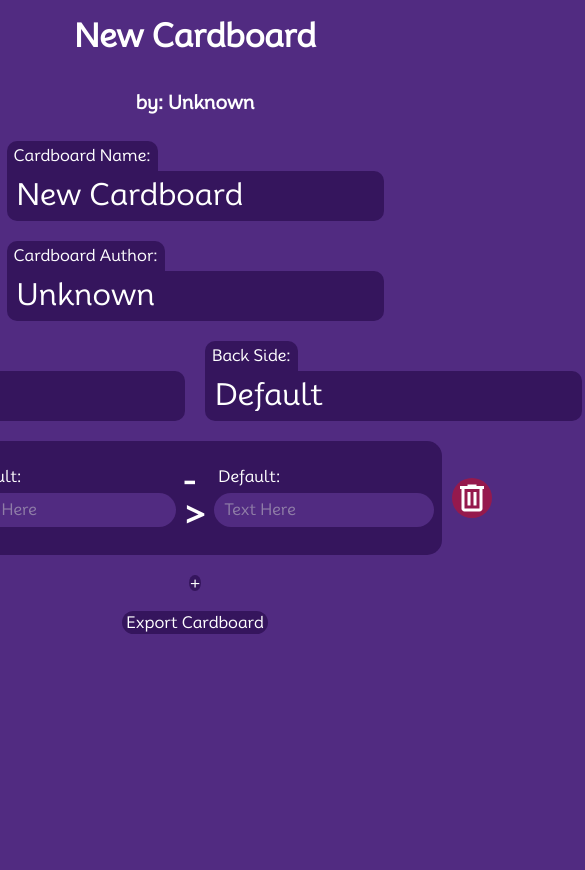
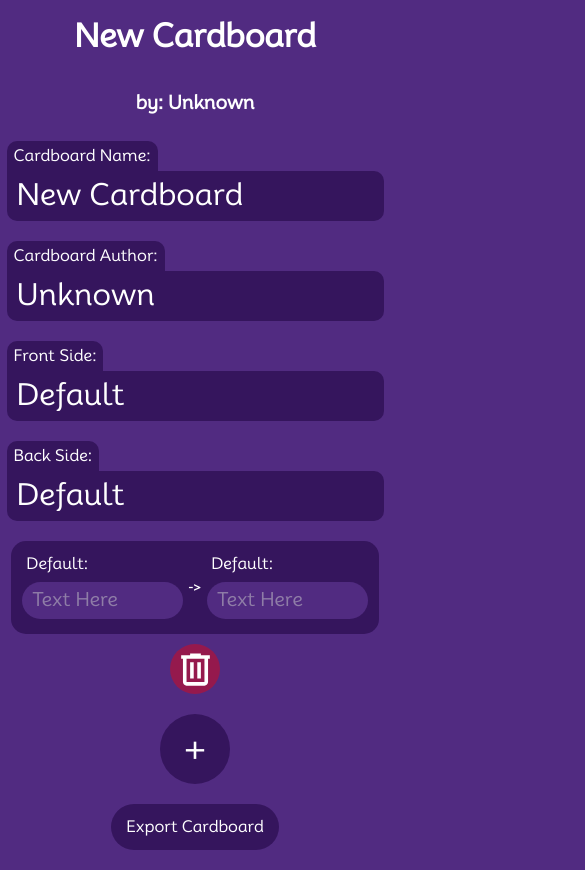
Before and after one commit to Siwek9/la-fiszki-website, a Vue app: page / in a window 390 px wide. Shown: the whole page, 585 px wide, since content can reach past the window. Before the commit the page ends 844 px from the top, so only its background shows below. Built offline with nearby package versions, Linux system fonts and the light colour scheme.

Commit message:
Make website responsive for mobile

```diff
--- a/src/App.vue
+++ b/src/App.vue
@@ -1,5 +1,5 @@
 <template>
-  <h1>{{ name }}</h1>
+  <h1 class="center-text">{{ name }}</h1>
   <h3>by: {{ author }}</h3>
   <TextInput
     name="Cardboard Name"
@@ -11,7 +11,7 @@
     :value="author"
     @valueChanged="setAuthor"
   />
-  <div class="row">
+  <div class="center-center row flex-wrap">
     <TextInput
       name="Front Side"
       :value="side_name.front"
@@ -127,10 +127,11 @@ html,
 body {
   padding: 0;
   margin: 0;
-  min-width: 100%;
+  max-width: 100%;
   min-height: 100%;
   background-color: #512b81;
   color: white;
+  overflow-x: hidden;
 }
 
 #app {
@@ -139,4 +140,31 @@ body {
   align-items: center;
   font-family: Mooli, sans-serif;
 }
+
+.text-center {
+  text-align: center;
+}
+
+.center-center {
+  display: flex;
+  justify-content: center;
+  align-items: center;
+}
+
+.row {
+  display: flex;
+  flex-direction: row;
+}
+
+.flex-wrap {
+  display: flex;
+  flex-wrap: wrap;
+}
+
+input,
+select,
+option,
+button {
+  font: inherit;
+}
 </style>
--- a/src/components/AddButton.vue
+++ b/src/components/AddButton.vue
@@ -23,15 +23,16 @@ export default {
 
 <style>
 .add-button {
-  margin-top: 10px;
+  margin-top: 20px;
   user-select: none;
   display: flex;
   justify-content: center;
   align-items: center;
   background-color: #35155d;
-  width: 3vw;
+  width: clamp(70px, 5vw, 90px);
+  height: clamp(70px, 5vw, 90px);
+  font-size: 35px;
   border-radius: 50%;
-  aspect-ratio: 1/1;
 }
 
 .add-button:hover {
--- a/src/components/ExportButton.vue
+++ b/src/components/ExportButton.vue
@@ -55,8 +55,7 @@ export default {
 .text-button {
   all: unset;
   margin: 20px;
-  padding: 1vw;
-  font: inherit;
+  padding: clamp(15px, 3vw, 25px);
   background-color: #35155d;
   border-radius: 25px;
 }
--- a/src/components/NewCardboard.vue
+++ b/src/components/NewCardboard.vue
@@ -1,5 +1,5 @@
 <template>
-  <div class="cardboard-top row center-middle">
+  <div class="center-center cardboard-and-delete">
     <div class="cardboard">
       <div class="row center-middle">
         <div class="cardboard-input">
@@ -18,7 +18,7 @@
             />
           </div>
         </div>
-        <span class="fields-divider">-></span>
+        <span class="fields-divider center-center">-></span>
         <div class="cardboard-input">
           <span class="input-name">{{ sideName.back }}:</span>
           <div class="input-field-background">
@@ -48,7 +48,6 @@
 export default {
   methods: {
     inputFocus: function (e) {
-      // console.log("siema")
       e.target.select();
     },
     frontSideMoveTab: function (e) {
@@ -60,7 +59,6 @@ export default {
       if (e.target.value != '') {
         this.$emit('nextCardboard', this.cardboardData.id);
       }
-      // browser.tabs.move()
     },
     deleteCardboard: function () {
       this.$emit('deleteCardboard', this.cardboardData.id);
@@ -74,10 +72,7 @@ export default {
   },
   props: ['cardboardData', 'sideName'],
   mounted() {
-    // if (this.cardboardData.id = 1) {
     this.$refs['front'].focus();
-    // }
-    // console.log("witam");
   },
 };
 </script>
@@ -85,8 +80,9 @@ export default {
 <style>
 .fields-divider {
   font-weight: bold;
-  font-size: 2em;
-  margin: min(15px, 2vw);
+  font-size: min(2em, 3vw);
+  margin: min(15px, 1.5vw);
+  white-space: nowrap;
 }
 
 .cardboard-input .input-field::placeholder {
@@ -94,19 +90,17 @@ export default {
 }
 
 .cardboard-input .input-field {
-  min-width: 200px;
-  /* width: unset; */
-  font: inherit;
-  font-size: max(1em, 1vw);
+  width: 200px;
+  max-width: 36vw;
+  font-size: max(1.2em, 1.5vw);
   outline: none;
   border: none;
   color: white;
-  /* border-bottom: white 2px solid; */
   background-color: transparent;
 }
 
 .cardboard-input .input-name {
-  margin: 0 0 1vh 1vw;
+  margin: 0 0 10px 1vw;
 }
 
 .cardboard-input .input-field-background {
@@ -120,45 +114,44 @@ export default {
   flex-direction: column;
 }
 
-.center-middle {
-  display: flex;
-  justify-content: center;
-  align-items: center;
-}
-
-.row {
-  display: flex;
-  flex-direction: row;
-}
-
 .cardboard {
   border-radius: 15px;
   background-color: #35155d;
-  padding: 2vh 2vw;
-  margin: 10px;
+  padding: 15px 3vw;
+  margin: 10px min(10px, 2vw);
 }
 
 .delete-button {
   background-image: url(../assets/delete.svg);
   background-repeat: no-repeat;
   background-position: center center;
-  background-size: 90%;
+  background-size: 85%;
   user-select: none;
-  display: flex;
-  justify-content: center;
-  align-items: center;
   background-color: #fd000066;
-  width: 40px;
-  height: 40px;
+  width: 50px;
+  height: 50px;
   border-radius: 50%;
   aspect-ratio: 1/1;
 }
 
+@media only screen and (min-width: 600px) {
+  .cardboard-and-delete {
+    flex-direction: row;
+    margin-left: 40px;
+  }
+}
+
+@media only screen and (max-width: 600px) {
+  .cardboard-and-delete {
+    flex-direction: column;
+    margin-left: 0;
+  }
+}
 .delete-button:hover {
   cursor: pointer;
 }
 
-.cardboard-top {
-  margin-left: 40px;
+.cardboard-and-delete {
+  display: flex;
 }
 </style>
--- a/src/components/TextInput.vue
+++ b/src/components/TextInput.vue
@@ -2,6 +2,7 @@
   <div class="text-input-body">
     <span class="text-input-name">{{ name }}:</span>
     <input
+      @focus="focusText"
       @input="inputValue"
       :value="value"
       class="text-input-field"
@@ -18,6 +19,9 @@ export default {
   methods: {
     inputValue: function (e) {
       this.$emit('valueChanged', e.target.value);
+    },
+    focusText: function (e) {
+      e.target.select();
     },
   },
   props: ['name', 'value'],
@@ -42,7 +46,7 @@ export default {
 .text-input-body {
   display: flex;
   flex-direction: column;
-  align-items: start;
+  align-items: flex-start;
   margin: 10px;
 }
 </style>
```
